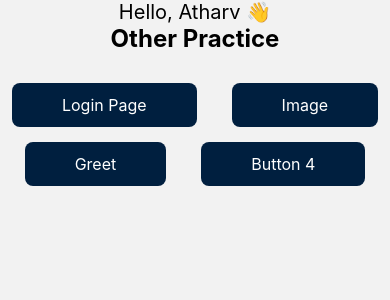
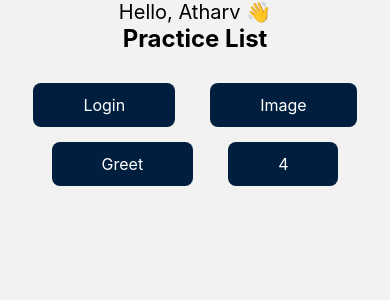
Before and after one commit to athuchandole/RN-mfp, a React Native app: screen /other in a window 390 px wide. Shown: the top 300 px of the page. Built offline with nearby package versions, Linux system fonts and the light colour scheme.

Commit message:
CustomBtn Done

```diff
--- /dev/null
+++ b/components/CustomBtn.js
@@ -0,0 +1,27 @@
+import { Text, TouchableOpacity, StyleSheet } from 'react-native'
+import React from 'react'
+
+const CustomBtn = ({ title, onPress }) => {
+    return (
+        <TouchableOpacity style={styles.btn} onPress={onPress}>
+            <Text style={styles.btnText}>{title}</Text>
+        </TouchableOpacity>
+    )
+}
+
+export default CustomBtn;
+
+const styles = StyleSheet.create({
+    btn: {
+        backgroundColor: '#001F3F',
+        paddingVertical: 12,
+        paddingHorizontal: 50,
+        borderRadius: 8,
+        marginHorizontal: 10,
+    },
+    btnText: {
+        color: '#fff',
+        fontSize: 16,
+    },
+
+})
--- a/components/Greet.js
+++ b/components/Greet.js
@@ -1,10 +1,12 @@
 import { View, Text } from 'react-native';
 import React from 'react';
 
-export default function Greet({ name }) {
+const Greet = ({ name }) => {
     return (
         <View>
             <Text style={{ fontSize: 20 }}>Hello, {name} 👋</Text>
         </View>
     );
-}
+};
+
+export default Greet;
--- a/screen/other.jsx
+++ b/screen/other.jsx
@@ -2,29 +2,24 @@
 import { View, Text, StyleSheet, TouchableOpacity, Platform } from 'react-native';
 import React from 'react';
 import Greet from '../components/Greet';
+import CustomBtn from '../components/CustomBtn';
+import Login from './login';
 
 const Other = ({ navigation }) => {
     return (
         <View style={styles.container}>
             <Greet name="Atharv" />
-            <Text style={styles.text}>Other Practice</Text>
+            <Text style={styles.text}>Practice List</Text>
 
             <View style={styles.row}>
-                <TouchableOpacity style={styles.btn} onPress={() => navigation.navigate('Login')}>
-                    <Text style={styles.btnText}>Login Page</Text>
-                </TouchableOpacity>
-                <TouchableOpacity style={styles.btn} onPress={() => navigation.navigate('RandomImg')}>
-                    <Text style={styles.btnText}>Image</Text>
-                </TouchableOpacity>
+                <CustomBtn title="Login" onPress={() => navigation.navigate('Login')} />
+                <CustomBtn title="Image" onPress={() => navigation.navigate('RandomImg')} />
+
             </View>
 
             <View style={styles.row}>
-                <TouchableOpacity style={styles.btn} onPress={() => navigation.navigate('CallGreet')}>
-                    <Text style={styles.btnText}>Greet</Text>
-                </TouchableOpacity>
-                <TouchableOpacity style={styles.btn}>
-                    <Text style={styles.btnText}>Button 4</Text>
-                </TouchableOpacity>
+                <CustomBtn title="Greet" onPress={() => navigation.navigate('CallGreet')} />
+                <CustomBtn title="4" onPress={() => navigation.navigate('CallGreet')} />
             </View>
         </View>
     );
@@ -49,15 +44,4 @@ const styles = StyleSheet.create({
         marginBottom: 15,
         gap: 15,
     },
-    btn: {
-        backgroundColor: '#001F3F',
-        paddingVertical: 12,
-        paddingHorizontal: 50,
-        borderRadius: 8,
-        marginHorizontal: 10,
-    },
-    btnText: {
-        color: '#fff',
-        fontSize: 16,
-    },
 });
```
